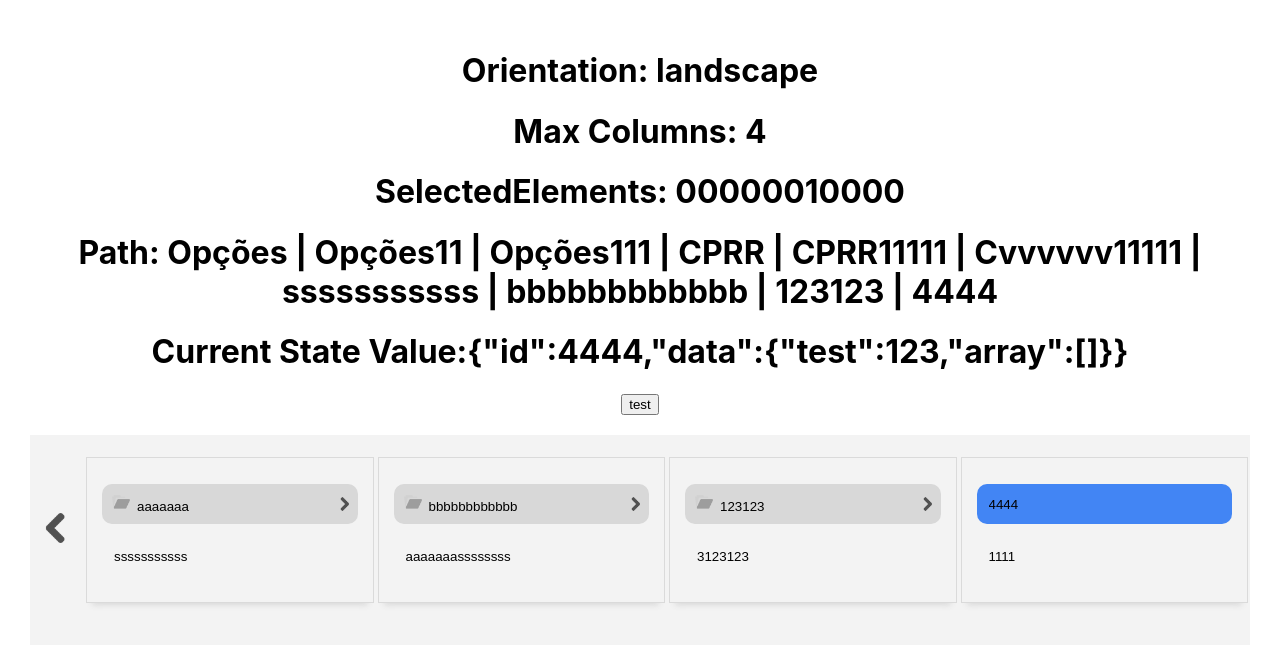
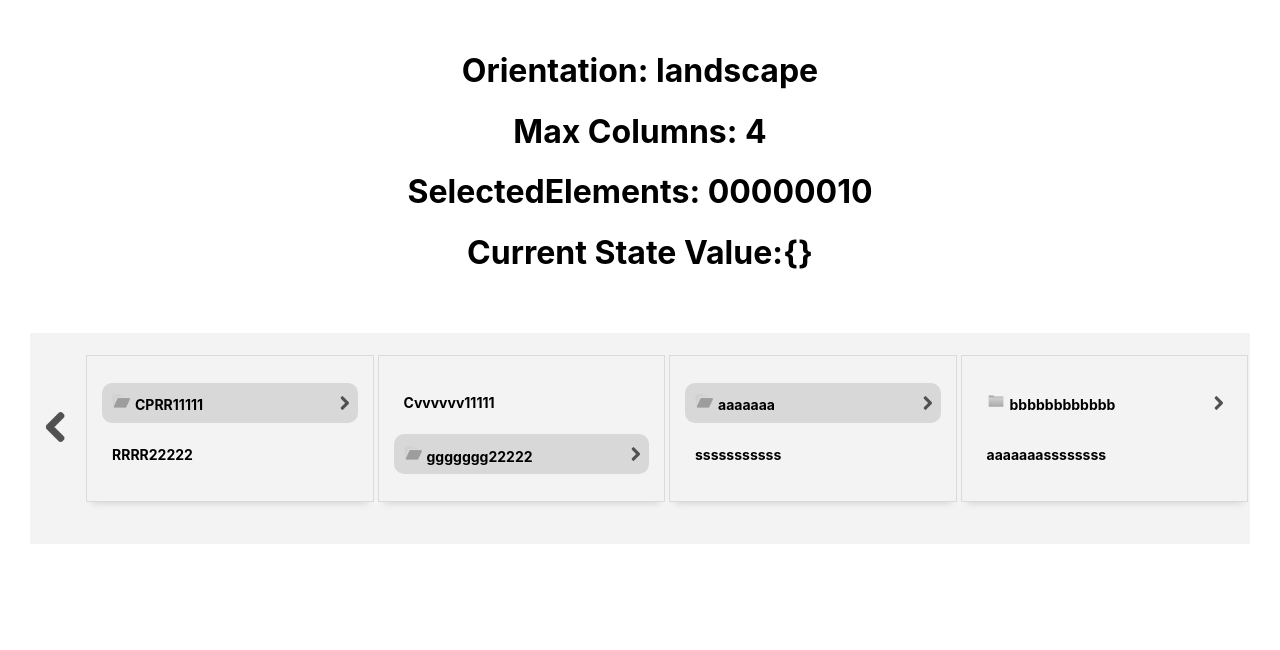
Before and after one commit to zealves/browse-tree, a React (Create React App) app: page / in a window 1280 px wide. Shown: the top 650 px of the page. Built offline with nearby package versions, Linux system fonts and the light colour scheme.

Commit message:
Send value after update

```diff
--- a/src/App.js
+++ b/src/App.js
@@ -80,7 +80,8 @@ const elements = [
                   },
                   {
                     title: 'RRRR',
-                    children: []
+                    children: [],
+                    value: { teste: 3}
                   }
                 ]
               },
@@ -152,17 +153,24 @@ const elements = [
 */
 
 class App extends Component {
+
+  onChange = (val) => {
+    console.log(val)
+  }
+
   render() {
     return (
       <div className="App">
         <BrowseTree
-          selectedElements={[0, 0, 0, 0, 0, 0, 1, 0, 0, 0, 0, 1]}
+          selectedElements={[0, 0, 0, 0, 0, 0, 1, 0]}
           elements={elements}
           orientation={'landscape'}
           itemMinWidth={200}
           itemMaxWidth={600}
           maxColumns={4}
-          dev={true} />
+          onUpdate={this.onChange}
+          dev={true}
+          />
       </div>
     )
   }
--- a/src/components/browseTree/browseTree.css
+++ b/src/components/browseTree/browseTree.css
@@ -129,3 +129,8 @@ h1 .folder {
     -webkit-animation-name: fadeIn;
     animation-name: fadeIn;
 }
+
+
+.item1 {
+   width: 100%;
+}
--- a/src/components/browseTree/browseTree.js
+++ b/src/components/browseTree/browseTree.js
@@ -5,18 +5,18 @@ import arrowLeft from '../../assets/img/arrow-left.png'
 import folder from '../../assets/img/folder.png'
 import folderClose from '../../assets/img/folderClose.png'
 
-const Item = ({ data, index, renderChildren, columnPosition, selected, updateItem }) => {
+const Item = ({ data, index, renderChildren, columnPosition, selected }) => {
     const { title, children, value } = data
     let classNames = selected === index && 'selected '
     if (children)  classNames += children.length > 0 && ' haveChildren'
 
     return (
-        <h1 data-pos={index} onClick={() => (value ? renderChildren(index, children, columnPosition, value) : renderChildren(index, children, columnPosition))} className={classNames}>
+        <h1 data-pos={index} onClick={() => (value ? renderChildren(index, columnPosition, value) : renderChildren(index, columnPosition))} className={classNames}>
             <span className='textContent'>
                 {children.length > 0 ?
                     (selected === index ? <img className={'folder'} alt={'#'} src={folder} /> : <img className={'folder'} alt={'#'} src={folderClose} />)
                     : '' }
-                <input type='text' value={title} onChange={(e) => updateItem(e.target.value, columnPosition, index)} />
+                {title}
             </span>
             {children.length > 0 &&
                 <img className={'arrow'} alt={'>'} src={arrowRight}
@@ -35,7 +35,6 @@ class BrowseTree extends Component {
             selectedElements: this.props.selectedElements || [],
             maxColumns: null,
             showBackBtn: false,
-            path: [],
             currentValue: {}
         }
         this.defaultColumns = 7
@@ -47,113 +46,91 @@ class BrowseTree extends Component {
         }
     }
 
-    componentDidMount = () => this.generateTree()
+    componentDidMount = () => {
+        let selectedElements = this.state.selectedElements
+        let showBackBtn = false
+        let childrenElements = []
+        const { elements, selected } = this.generateNodes(selectedElements, this.state.elements, 0)
+        const maxColumns = (parseInt(this.props.maxColumns) >= 0) ? parseInt(this.props.maxColumns) : this.defaultColumns
 
-    generateTree = () => {
-        const { elements, selectedElements, path } = this.state
-        let showBackBtn = false
-        let selectedElements_ = selectedElements
-        let childrenElements = []
-        childrenElements.push(this.props.elements)
-        let path_ = path
-        if (elements.length > 0 && selectedElements_.length > 0) {
-            let currentChildren = []
-            for (let i = 0; i < selectedElements_.length; i++) {
-                const ind = selectedElements_[i]
-                if (i === 0) {
-                    if (elements[ind] && elements[ind].children && elements[ind].children.length > 0) {
-                        childrenElements.push(elements[ind].children)
-                        currentChildren = elements[ind].children
-                        path_.push(elements[ind].title)
-                    }
-                    else {
-                        selectedElements_ = selectedElements_.filter((v, k) => (k === 0))
-                        break
-                    }
-                }
-                else {
-                    if (currentChildren[ind] && currentChildren[ind].children.length > 0) {
-                        currentChildren = currentChildren[ind].children
-                        childrenElements.push(currentChildren)
-                        if (currentChildren[ind] && currentChildren[ind].title) {
-                            path_.push(currentChildren[ind].title)
-                        }
-                    }
-                    else {
-                        if (currentChildren[ind] && currentChildren[ind].children) {
-                            selectedElements_ = selectedElements_.filter((v, k) => (k <= i))
-                        }
-                        else {
-                            selectedElements_ = selectedElements_.filter((v, k) => (k < i))
-                        }
-                        break
-                    }
-                }
+        childrenElements = elements
+        childrenElements = this.hideElements(1, childrenElements, maxColumns)
+
+        childrenElements.forEach(e => {
+            if (e.hidden) showBackBtn = true
+        })
+
+        this.setState({ maxColumns, showBackBtn, childrenElements, selectedElements: selected })
+    }
+
+    generateNodes = (selectedElements, currentElement, position) => {
+        let { elements, selected } = this.getElementNode([], [], currentElement, selectedElements, position)
+        if (elements.length > 0 && elements[elements.length - 1] && elements[elements.length - 1].length <= 0) {
+            elements.pop()
+        }
+        return { elements, selected }
+    }
+
+    getElementNode = (generatedelements, generatedSelected, currentElement, selectedElements, position) => {
+        if (position === 0) {
+            const ind = selectedElements[position]
+            generatedelements.push(currentElement)
+            generatedSelected.push(ind)
+            if (currentElement[ind] && currentElement[ind].children) {
+                currentElement = currentElement[ind].children
+                generatedelements.push(currentElement)
+                return this.getElementNode(generatedelements, generatedSelected, currentElement, selectedElements, position + 1)
             }
         }
+        else if (selectedElements[position] !== undefined && parseInt(selectedElements[position]) >= 0) {
+            const ind = selectedElements[position]
+            if (currentElement[ind] && currentElement[ind].children) {
+                generatedelements.push(currentElement[ind].children)
+                generatedSelected.push(ind)
+                currentElement = currentElement[ind].children
+                return this.getElementNode(generatedelements, generatedSelected, currentElement, selectedElements, position + 1)
+            }
+        }
+        return { elements: generatedelements, selected: generatedSelected }
+    }
 
-        let maxColumns = (parseInt(this.props.maxColumns) >= 0) ? parseInt(this.props.maxColumns) : this.defaultColumns
-        if (childrenElements.length > 0) {
+    renderChildren = (index, columnPosition, value) => {
+        let { childrenElements, selectedElements, maxColumns } = this.state
+        let showBackBtn = false
+
+        selectedElements = selectedElements.filter((v, i) => (i < columnPosition))
+        selectedElements.push(index)
+        const data = this.generateNodes(selectedElements, this.state.elements, 0)
+
+        childrenElements = data.elements
+        selectedElements = data.selected
+
+        childrenElements = this.hideElements(1, childrenElements, maxColumns)
+        childrenElements.forEach(e => {
+            if (e.hidden) showBackBtn = true
+        })
+
+        let currentValue = {}
+        if (value) {
+            currentValue = value
+        }
+        this.setState({ childrenElements, selectedElements, currentValue, showBackBtn, columnPosition })
+        this.props.onUpdate(currentValue)
+    }
+
+    hideElements = (columnPosition, childrenElements, maxColumns) => {
+        if (columnPosition > 0 && parseInt(maxColumns) > 0 && childrenElements.length >= parseInt(maxColumns)) {
             const limit = childrenElements.length - parseInt(maxColumns)
             for (let i = 0; i < childrenElements.length; i++) {
                 if (i < limit) {
-                    childrenElements[i].hidden = true
-                    showBackBtn = true
+                childrenElements[i].hidden = true
                 }
                 else {
                     childrenElements[i].hidden = false
                 }
             }
         }
-
-        let currentValue = {}
-        if (childrenElements[childrenElements.length - 1]) {
-            const ind = selectedElements_[childrenElements.length - 1]
-            const elem = childrenElements[childrenElements.length - 1][ind]
-            if (elem.value) currentValue = elem.value
-        }
-        this.setState({ currentValue, path: path_, selectedElements: selectedElements_,elements: this.props.elements, childrenElements, maxColumns, showBackBtn })
-
-    }
-
-    renderChildren = (index, children, columnPosition, value) => {
-        let { childrenElements, selectedElements  } = this.state
-        let showBackBtn = false
-
-        if (columnPosition === 0) {
-            childrenElements = []
-            selectedElements = []
-            childrenElements.push(this.state.elements)
-            childrenElements.push(children)
-            selectedElements.push(index)
-        }
-        else {
-            childrenElements = childrenElements.filter((v, i) => (i < columnPosition + 1))
-
-           if (children.length > 0) childrenElements.push(children)
-
-            selectedElements = selectedElements.filter((v, i) => (i < columnPosition))
-            selectedElements.push(index)
-        }
-
-        if (columnPosition > 0 && parseInt(this.state.maxColumns) > 0 && childrenElements.length >= parseInt(this.state.maxColumns)) {
-            const limit = childrenElements.length - parseInt(this.state.maxColumns)
-
-            for (let i = 0; i < limit; i++) {
-                childrenElements[i].hidden = true
-                showBackBtn = true
-            }
-        }
-
-        childrenElements.forEach(e => {
-            if (e.hidden) showBackBtn = true
-        })
-
-
-        let currentValue = {}
-        if (value) currentValue = value
-
-        this.setState({ currentValue, showBackBtn, childrenElements, columnPosition, selectedElements })
+        return childrenElements
     }
 
     back = () => {
@@ -176,28 +153,8 @@ class BrowseTree extends Component {
         this.setState({ showBackBtn, selectedElements, childrenElements })
     }
 
-    updateElements = (value, pos, index) => {
-        let elements = this.state.elements
-        let childrenElements = this.state.childrenElements
-       // elements[0].title = 'asdasdasdasd'
-
-        let currentChildren = {}
-
-        this.state.selectedElements.forEach((e, i) => {
-            if (pos === i && this.state.childrenElements[i]) {
-                currentChildren = this.state.childrenElements[i]
-                childrenElements[i][index].title = value
-            }
-        });
-
-
-        console.log(pos, currentChildren)
-        console.log(elements, this.state.childrenElements)
-        this.setState({ elements, childrenElements })
-    }
-
     render() {
-        const { childrenElements, selectedElements, path, currentValue } = this.state
+        const { childrenElements, selectedElements, currentValue } = this.state
         return (
             <div className='rootBrowseTree'>
                 {this.props.dev && (
@@ -205,14 +162,10 @@ class BrowseTree extends Component {
                     <h1>Orientation:  {this.props.orientation === 'portrait' ? 'portrait' : 'landscape'}</h1>
                     <h1>Max Columns: {this.state.maxColumns}</h1>
                     <h1>SelectedElements: {selectedElements.map(e => e)}</h1>
-                    <h1>Path: {path.map((e, pos) => (
-                        path[pos + 1] ? e + ' | ' : e
-                    ))}</h1>
                     <h1>
                         Current State Value:
                         {JSON.stringify(currentValue)}
                     </h1>
-                    <button onClick={this.updateElements}>test</button>
                     <br></br>
                     <br></br>
                 </div>
@@ -227,7 +180,7 @@ class BrowseTree extends Component {
                         {childrenElements.map((item, pos) => (
                             <div style={this.columnStyle} className={item.hidden ? 'columnHidden' : (item.length > 0 ? 'column' : '')} key={pos}>
                                 {item.map((e,i) =>
-                                    <Item updateItem={this.updateElements} selected={selectedElements[pos]} columnPosition={pos} data={e} key={i} index={i} renderChildren={this.renderChildren} />
+                                    <Item selected={selectedElements[pos]} columnPosition={pos} data={e} key={i} index={i} renderChildren={this.renderChildren} />
                                 )}
                             </div>
                         ))}
```
